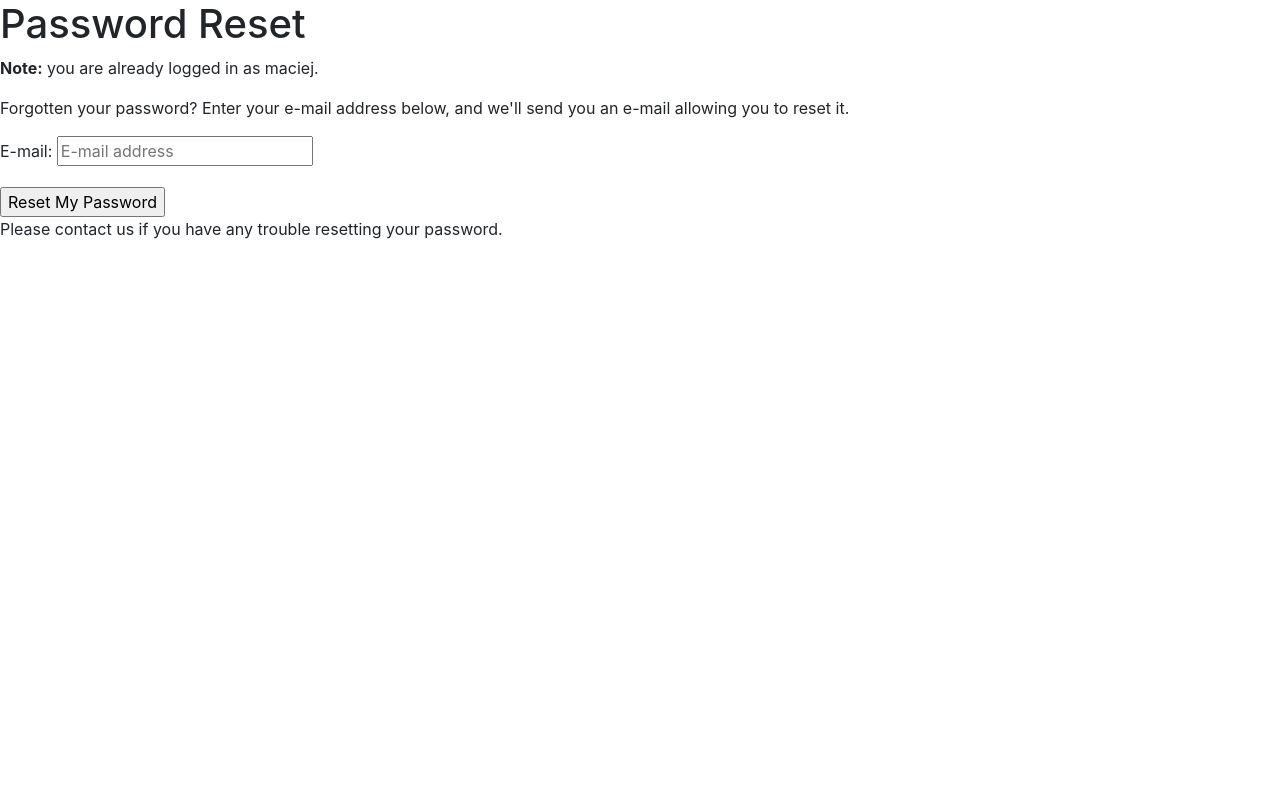
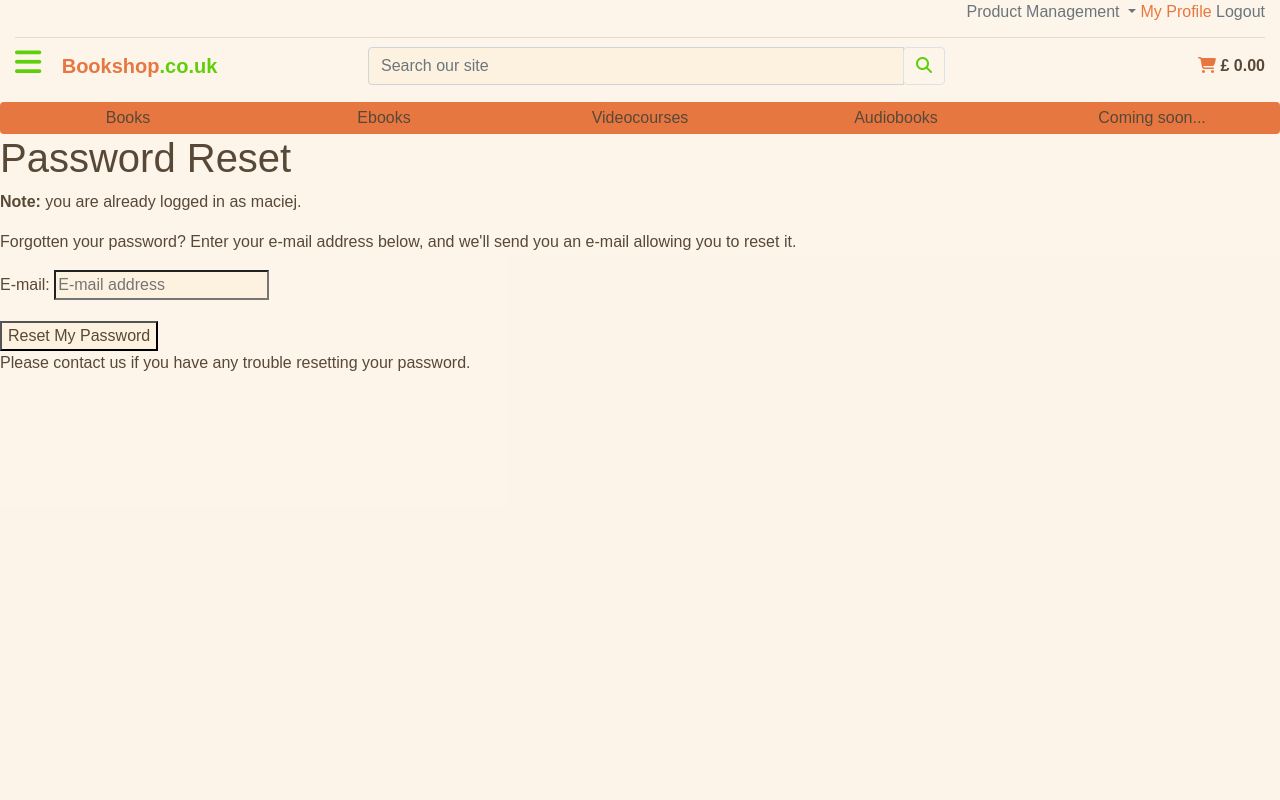
Before and after one commit to pilecki/ksiegarnia2.0, a Django app: page /accounts/password/reset/ in a window 1280 px wide. Run offline with Django 3.2, Linux system fonts and the light colour scheme; a user stored in the database is signed in; some libraries are stand-ins or nearby versions.

Commit message:
Added navbar for medium and large screens

```diff
--- a/home/templates/home/index.html
+++ b/home/templates/home/index.html
@@ -3,5 +3,4 @@
 
 {% block content %}
 
-<h1>dziala</h1>
 {% endblock %}
--- a/static/css/style.css
+++ b/static/css/style.css
@@ -0,0 +1,108 @@
+html,
+body {
+    margin: 0;
+    padding: 0;
+    height: 100%;
+    font-family: 'Raleway', sans-serif;
+    background-color: #faebd752;
+    color: #584838;
+}
+
+
+/* Styling hamburger   */
+
+.hamburger{
+
+    font-size:30px;
+    cursor:pointer;
+
+}
+
+
+.sidenav {
+  height: auto;
+  width: 0;
+  position: fixed;
+  z-index: 1;
+  left: 0;
+  background-color:#e77740;
+  overflow-x: hidden;
+  transition: 0.5s;
+  padding-top: 60px;
+}
+
+.sidenav a {
+  padding: 8px 8px 8px 32px;
+  text-decoration: none;
+  font-size: 25px;
+  color: #584838;
+  display: block;
+  transition: 0.3s;
+}
+
+.sidenav a:hover {
+  color: #faebd752;
+  text-decoration: none;
+}
+
+.sidenav .closebtn {
+  position: absolute;
+  top: 0;
+  right: 25px;
+  font-size: 36px;
+  margin-left: 50px;
+}
+
+
+#main {
+  transition: margin-left .5s;
+  padding: 16px;
+}
+
+@media screen and (max-height: 450px) {
+  .sidenav {
+    padding-top: 15px;
+    }
+
+  .sidenav a {
+    font-size: 18px;
+     }
+}
+
+/* Inputs */
+input {
+    background-color: #ffab000a !important;
+    color: #584838;
+}
+
+/* Anchors */
+
+a {
+    color: #584838;
+}
+
+a:hover {
+    color:  black;
+    text-decoration: none;
+    cursor: pointer;
+}
+
+/* Fonts */
+
+.font-orange {
+    color: #e77740 !important;
+}
+.font-green {
+    color: #5ecf0a !important;
+}
+
+
+/* Backgrounds colours */
+
+.orange {
+    background-color: #e77740;
+}
+
+.light-orange {
+    background-color: #faebd752;
+}
--- a/static/js/main.js
+++ b/static/js/main.js
@@ -0,0 +1,11 @@
+function openNav() {
+  document.getElementById("mySidenav").style.width = "250px";
+  document.getElementById("main").style.marginLeft = "250px";
+  document.body.style.backgroundColor = "rgba(0,0,0,0.4)";
+}
+
+function closeNav() {
+  document.getElementById("mySidenav").style.width = "0";
+  document.getElementById("main").style.marginLeft= "0";
+  document.body.style.backgroundColor = "white";
+}
--- a/templates/base.html
+++ b/templates/base.html
@@ -17,7 +17,9 @@
     <title>Bookshop.co.uk</title>
   </head>
   <body>
-
+    <header>
+    {% include 'includes/navbar_md_lg.html' %}
+    </header>
 
 
     {% block content %}
--- /dev/null
+++ b/templates/includes/navbar_md_lg.html
@@ -0,0 +1,134 @@
+<!-- Register, login, management product links -->
+
+    <nav class="container-fluid d-none d-sm-block">
+        <div class="row">
+            <div class="col-12">
+                <ul class="list-inline list-unstyled float-right my-0">
+                    {% if request.user.is_authenticated  %}
+                        {% if request.user.is_superuser %}
+                        <li class="list-inline-item mx-0">
+                            <div class="dropdown">
+                                <p class="dropdown-toggle h6 text-muted" id="dropdownMenu2" data-toggle="dropdown"
+                                aria-haspopup="true" aria-expanded="false" >Product Management
+                                    <div class="dropdown-menu light-orange" aria-labelledby="dropdownMenu2">
+                                        <a class="dropdown-item" href="">Add product</a>
+                                        <a class="dropdown-item" href="">Add new release</a>
+                                    </div>
+                                </p>
+                            </div>
+                        </li>
+                        {% endif %}
+                        <li class="list-inline-item mx-0">
+                            <a class="font-orange" href="">My Profile</a>
+                        </li>
+                        <li class="list-inline-item mx-0">
+                            <a class="text-muted" href="{% url 'account_logout' %}">Logout</a>
+                        </li>
+                    {% else %}
+                        <li class="list-inline-item mx-0">
+                            <strong><a class="font-orange" href="{% url 'account_login' %}">Login</a></strong>
+                        </li>
+                        <li class="list-inline-item mx-0">
+                            <a class="font-orange text-muted" href="{% url 'account_signup' %}">Register</a>
+                        </li>
+
+                    {% endif %}
+                </ul>
+            </div>
+        </div>
+        <hr class="mt-0 mb-1">
+
+        <!--  Hamburger  containing list of categories of books-->
+
+        <div class="row d-lg-flex pt-1 pb-3">
+            <div class="col-sm-3 col-lg-3 my-auto py-1 py-lg-0">
+                <ul class="list-inline list-unstyled my-0">
+                    <li class="list-inline-item mr-0 d-none d-lg-inline-block">
+                        <div id="mySidenav" class="sidenav">
+                            <a href="javascript:void(0)" class="closebtn" onclick="closeNav()">&times;</a>
+                            <a href="">Programming</a>
+                            <a href="">Hardware</a>
+                            <a href="">Network</a>
+                            <a href="">Web applications</a>
+                            <a href="">Hacking</a>
+                            <a href="">Electronics</a>
+                            <a href="">Bussines</a>
+                            <a href="">Graphics</a>
+                            <a href="">Games</a>
+                            <a href="">Databases</a>
+                        </div>
+
+                        <i class="fas fa-bars hamburger mr-3 font-green" onclick="openNav()"></i>
+                    </li>
+                    <li class="list-inline-item text-center">
+                        <strong>
+                            <a class="navbar-brand font-orange" href="{% url 'home' %}">Bookshop<span class="font-green">.co.uk</span></a>
+                        </strong>
+                    </li>
+                </ul>
+
+            </div>
+
+            <!-- Searchbar-->
+
+            <div class="col-sm-7 col-lg-6 my-auto py-1 py-lg-0 pl-5">
+                    <form method="GET" action="">
+                        <div class="input-group w-100">
+                            <input class="form-control" type="text" name="q" placeholder="Search our site">
+                            <div class="input-group-append">
+                                <button class="form-control btn border rounded" type="submit">
+                                    <span class="icon">
+                                        <i class="fas fa-search font-green"></i>
+                                    </span>
+                                </button>
+                            </div>
+                        </div>
+                    </form>
+            </div>
+
+            <!-- Basket links -->
+
+
+            <div class="col-sm-2 col-lg-3 my-auto py-1 py-lg-0 pl-0">
+                <ul class="list-inline list-unstyled float-right my-0">
+
+                    <!--  Shopping bag-->
+
+                    <li class="list-inline-item mx-0">
+                        <a class="" href="">
+                            <i class="fas fa-shopping-cart font-orange"></i>
+                        </a>
+                    </li>
+                    <li class="list-inline-item mx-0">
+                        <strong>
+                            <p class="my-0">£ 0.00
+                                {% if grand_total %}
+                                {{ grand_total|floatformat:2 }}
+                                {% endif %}
+                            </p>
+                        </strong>
+                    </li>
+                </ul>
+            </div>
+        </div>
+
+        <!--  Categories of books-->
+
+        <div class="row d-lg-flex text-center py-1 orange rounded">
+            <div class="col">
+                <a href="">Books</a>
+            </div>
+            <div class="col">
+                <a href="">Ebooks</a>
+            </div>
+            <div class="col">
+                <a href="">Videocourses</a>
+            </div>
+            <div class="col">
+                <a href="">Audiobooks</a>
+            </div>
+            <div class="col">
+                <a href="">Coming soon...</a>
+            </div>
+        </div>
+    </nav>
```
Also changed, not shown: templates/includes/navbar_copy.html (added, +134 -0 lines), db.sqlite3.
